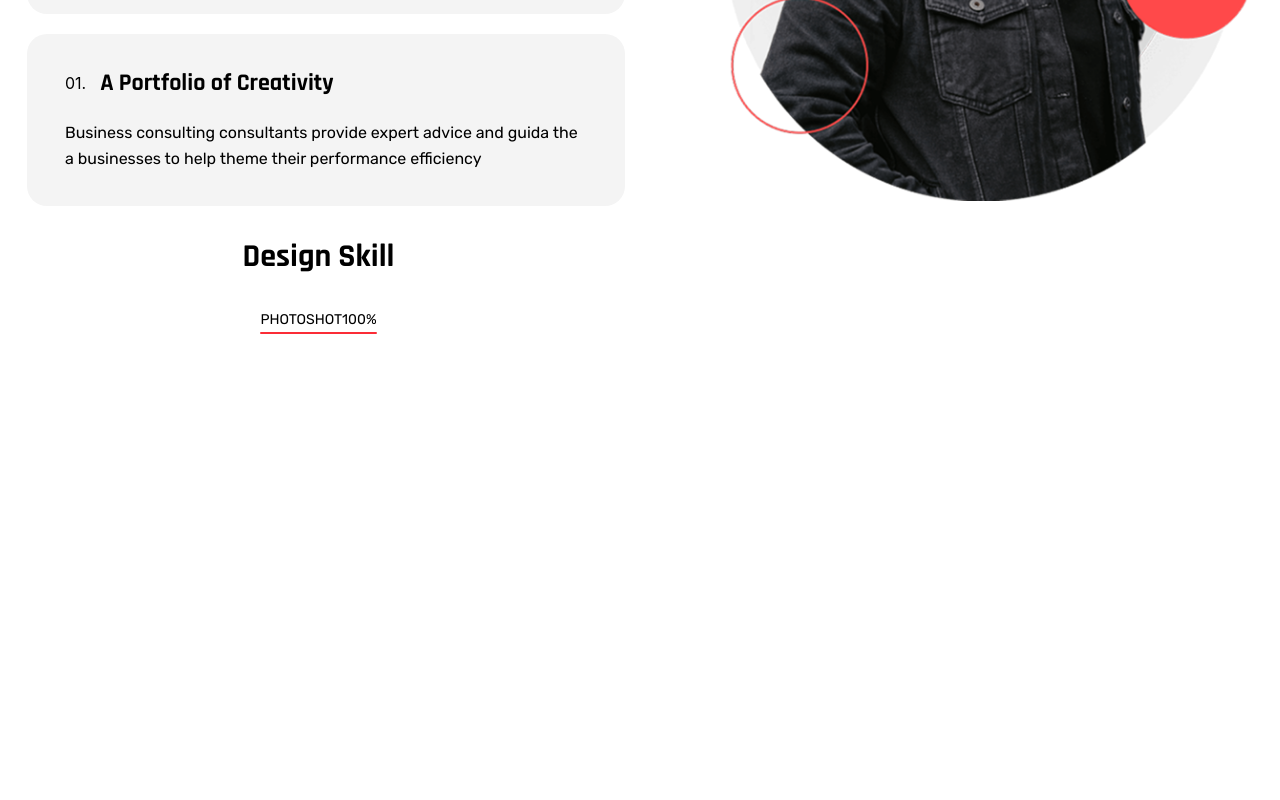
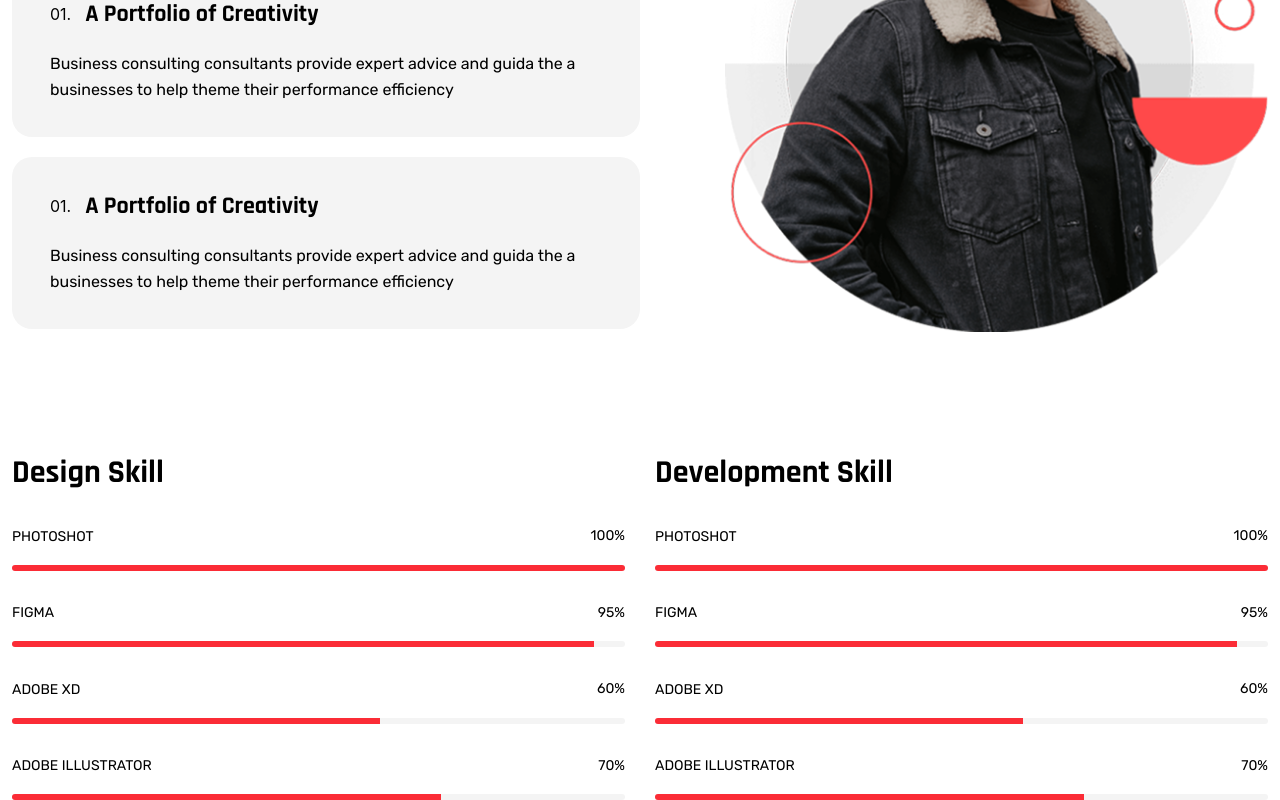
Before and after one commit to nabilislam11/Demo-portfolio, a React (Vite) app: page / in a window 1280 px wide. Shown: the part 2464-3264 px from the top of the page. Before the commit the page ends 2798 px from the top, so only its background shows below. Built offline with nearby package versions, Linux system fonts and the light colour scheme.

Commit message:
skill area complete

```diff
--- a/src/components/latest-service/LatestService.jsx
+++ b/src/components/latest-service/LatestService.jsx
@@ -2,7 +2,7 @@ import React from 'react'
 import service from "../../assets/service.png"
 const LatestService = () => {
     return (
-        <div className=' container'>
+        <div className=' container px-[15px] pt-[120px] '>
             <div className="flex flex-col gap-8">
                 <div className="text-center  flex flex-col items-center justify-between  gap-1  ">
                     <p className='font-rubik  font-medium  text-[16px] leading-[28px] text-[#FF494A] '>Latest Service</p>
@@ -11,7 +11,7 @@ const LatestService = () => {
                         them improve their performance, efficiency, and organizational</p>
                 </div>
                 <div className="flex justify-between items-center ">
-                    <div className=" w-[50%] mt-[32px] px-[15px] flex flex-col  justify-between items-center gap-5 ">
+                    <div className=" w-[50%] mt-[32px]  flex flex-col  justify-between items-center gap-5 ">
 
                         <div className="  py-[34px] px-[38px] bg-[#F4F4F4] rounded-[20px]  flex flex-col gap-5.5 ">
                             <div className="flex items-center  gap-3.5 ">
@@ -39,7 +39,7 @@ businesses to help theme their performance efficiency</p>
                         </div>
 
                     </div>
-                    <div className=" w-[50%] mt-[32px] pl-[85px] pr-[15px] ">
+                    <div className=" w-[50%] mt-[32px] pl-[85px]  ">
                         <img src={service} alt="" />
                     </div>
                 </div>
--- a/src/components/skill-area/SkillArea.jsx
+++ b/src/components/skill-area/SkillArea.jsx
@@ -2,23 +2,102 @@ import React from 'react'
 
 const SkillArea = () => {
     return (
-        <div className='container  '>
+        <div className='container px-[15px] pt-[90px] '>
             <div className="grid grid-cols-1 md:grid-cols-2 gap-7.5 ">
-                <div className="mt-7.5 flex flex-col gap-7.5 items-center ">
+                <div className=" mt-7.5 flex flex-col gap-7.5  ">
                     <h1 className='font-bold font-rajdhani text-[32px] leading-[42px] '>Design Skill </h1>
-                    <div className="">
-                        <div className="flex items-center justify-between">
+                    <div className=" flex flex-col gap-4 ">
+                        <div className="flex items-center justify-between ">
                             <p className='font-normal  font-rubik text-[14px] leading-[17.5px] '>PHOTOSHOT</p>
                             <p className='font-normal  font-rubik text-[14px] leading-[24.5px] '>100%</p>
                         </div>
-                        <div className="w-full h-[1.5px] bg-[#F4F4F4] rounded-[10px] overflow-hidden  ">
+                        <div className="w-full h-1.5 bg-[#F4F4F4] rounded-[10px] overflow-hidden  ">
                             <div className="bg-red-500 w-full h-full transform-all duration-1000  ease-out "></div>
                         </div>
 
 
                     </div>
+                    <div className=" flex flex-col gap-4 ">
+                        <div className="flex items-center justify-between ">
+                            <p className='font-normal  font-rubik text-[14px] leading-[17.5px] '>FIGMA</p>
+                            <p className='font-normal  font-rubik text-[14px] leading-[24.5px] '>95%</p>
+                        </div>
+                        <div className="w-full h-1.5 bg-[#F4F4F4] rounded-[10px] overflow-hidden  ">
+                            <div className="bg-red-500 w-[95%] h-full transform-all duration-1000  ease-out "></div>
+                        </div>
+
+
+                    </div>
+                    <div className=" flex flex-col gap-4 ">
+                        <div className="flex items-center justify-between ">
+                            <span className='font-normal  font-rubik text-[14px] leading-[17.5px] '>ADOBE XD</span>
+                            <span className='font-normal  font-rubik text-[14px] leading-[24.5px] '>60%</span>
+                        </div>
+                        <div className="w-full h-1.5 bg-[#F4F4F4] rounded-[10px] overflow-hidden  ">
+                            <div className="bg-red-500 w-[60%] h-full transform-all duration-1000  ease-out "></div>
+                        </div>
+
+
+                    </div>
+                    <div className=" flex flex-col gap-4 ">
+                        <div className="flex items-center justify-between ">
+                            <span className='font-normal  font-rubik text-[14px] leading-[17.5px] '>ADOBE ILLUSTRATOR</span>
+                            <span className='font-normal  font-rubik text-[14px] leading-[24.5px] '>70%</span>
+                        </div>
+                        <div className="w-full h-1.5 bg-[#F4F4F4] rounded-[10px] overflow-hidden  ">
+                            <div className="bg-red-500 w-[70%] h-full transform-all duration-1000  ease-out "></div>
+                        </div>
+
+
+                    </div>
                 </div>
-                <div className=""></div>
+                <div className=" mt-7.5 flex flex-col gap-7.5  ">
+                    <h1 className='font-bold font-rajdhani text-[32px] leading-[42px] '>Development Skill  </h1>
+                    <div className=" flex flex-col gap-4 ">
+                        <div className="flex items-center justify-between ">
+                            <p className='font-normal  font-rubik text-[14px] leading-[17.5px] '>PHOTOSHOT</p>
+                            <p className='font-normal  font-rubik text-[14px] leading-[24.5px] '>100%</p>
+                        </div>
+                        <div className="w-full h-1.5 bg-[#F4F4F4] rounded-[10px] overflow-hidden  ">
+                            <div className="bg-red-500 w-full h-full transform-all duration-1000  ease-out "></div>
+                        </div>
+
+
+                    </div>
+                    <div className=" flex flex-col gap-4 ">
+                        <div className="flex items-center justify-between ">
+                            <p className='font-normal  font-rubik text-[14px] leading-[17.5px] '>FIGMA</p>
+                            <p className='font-normal  font-rubik text-[14px] leading-[24.5px] '>95%</p>
+                        </div>
+                        <div className="w-full h-1.5 bg-[#F4F4F4] rounded-[10px] overflow-hidden  ">
+                            <div className="bg-red-500 w-[95%] h-full transform-all duration-1000  ease-out "></div>
+                        </div>
+
+
+                    </div>
+                    <div className=" flex flex-col gap-4 ">
+                        <div className="flex items-center justify-between ">
+                            <span className='font-normal  font-rubik text-[14px] leading-[17.5px] '>ADOBE XD</span>
+                            <span className='font-normal  font-rubik text-[14px] leading-[24.5px] '>60%</span>
+                        </div>
+                        <div className="w-full h-1.5 bg-[#F4F4F4] rounded-[10px] overflow-hidden  ">
+                            <div className="bg-red-500 w-[60%] h-full transform-all duration-1000  ease-out "></div>
+                        </div>
+
+
+                    </div>
+                    <div className=" flex flex-col gap-4 ">
+                        <div className="flex items-center justify-between ">
+                            <span className='font-normal  font-rubik text-[14px] leading-[17.5px] '>ADOBE ILLUSTRATOR</span>
+                            <span className='font-normal  font-rubik text-[14px] leading-[24.5px] '>70%</span>
+                        </div>
+                        <div className="w-full h-1.5 bg-[#F4F4F4] rounded-[10px] overflow-hidden  ">
+                            <div className="bg-red-500 w-[70%] h-full transform-all duration-1000  ease-out "></div>
+                        </div>
+
+
+                    </div>
+                </div>
             </div>
         </div>
     )
```
Lines whose indentation alone changed are shown as unchanged.
